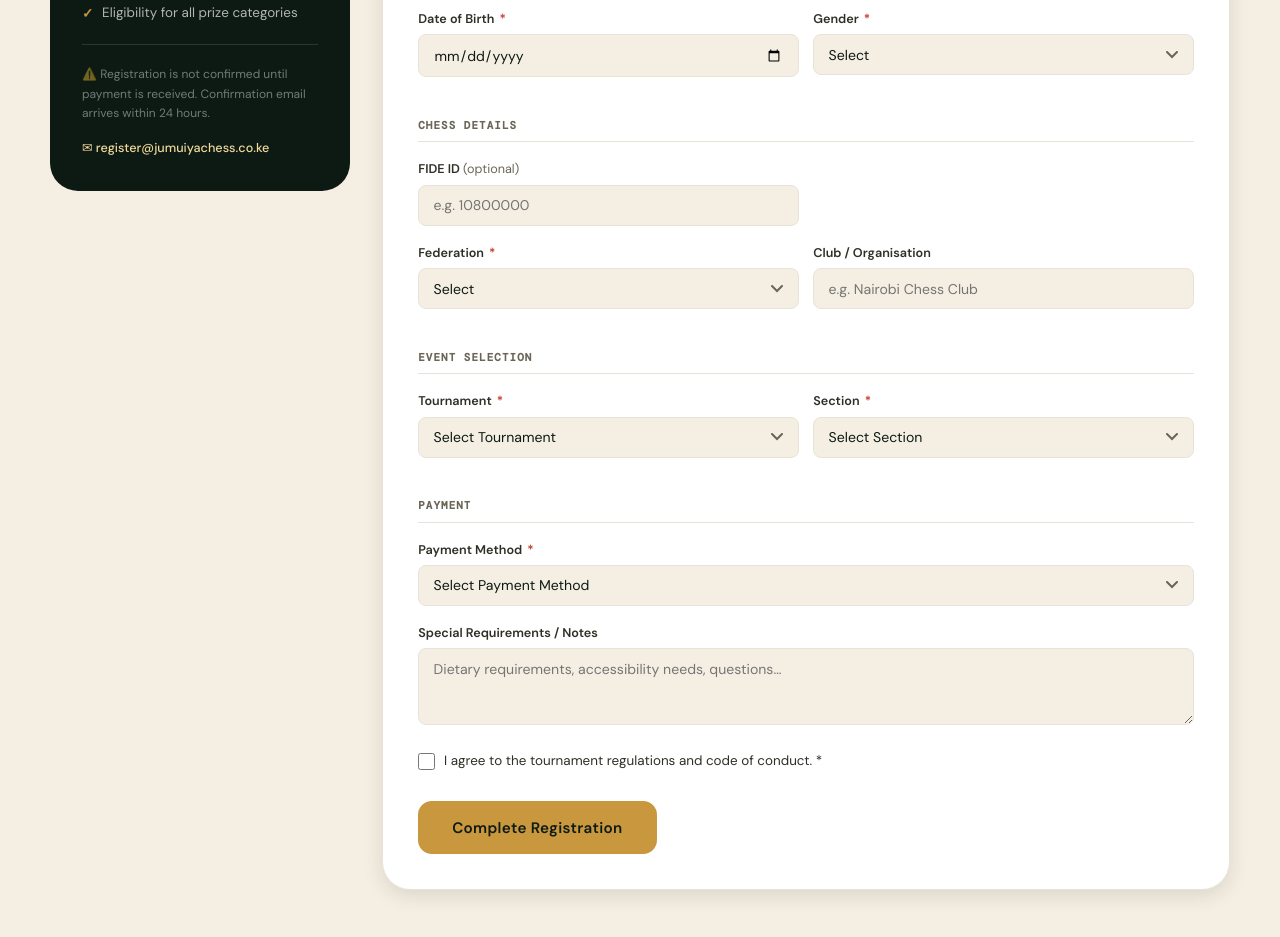
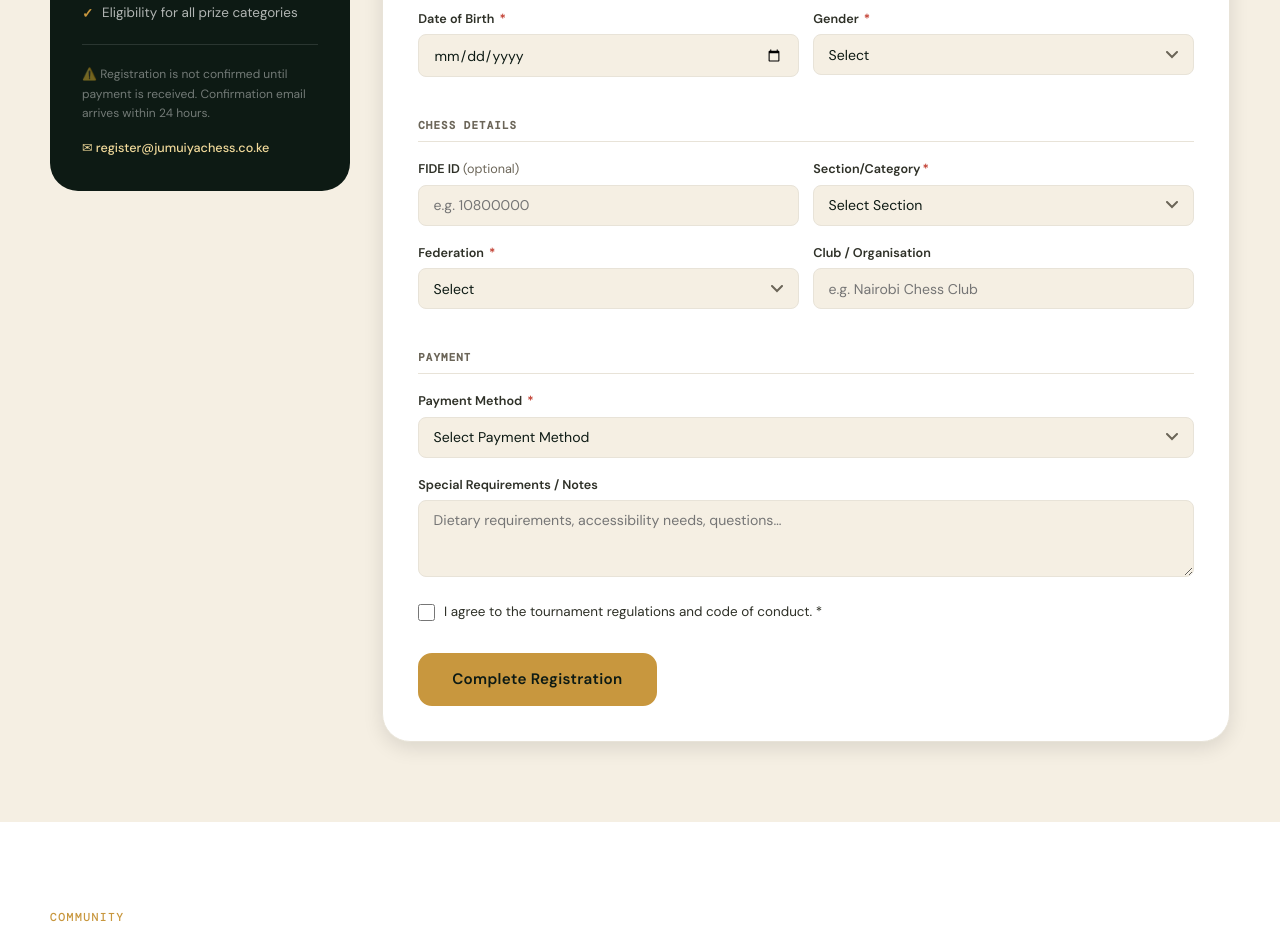
Before and after one commit to Emmanuel-Odero/jumuiya-design, a plain HTML site: page index.html in a window 1280 px wide. Shown: the part 4586-5523 px from the top of the page. Drawn offline with nearby package versions, Linux system fonts and the light colour scheme; a web font is replaced by a local one.

Commit message:
Update removed the event selection index.html
event selection moved to FIDE form

```diff
--- a/index.html
+++ b/index.html
@@ -2438,9 +2438,16 @@
                             <div class="f-grp"><label for="fFide">FIDE ID <span
                                         style="color:var(--slate);font-weight:400">(optional)</span></label><input
                                     type="text" id="fFide" placeholder="e.g. 10800000"></div>
-                            <!-- <div class="f-grp"><label for="fRating">National Rating <span
-                                        style="color:var(--slate);font-weight:400">(optional)</span></label><input
-                                    type="text" id="fRating" placeholder="e.g. 1850"></div> -->
+                            <div class="f-grp"><label for="fSec">Section/Category<span class="req">*</span></label><select id="fSec">
+                                    <option value="">Select Section</option>
+                                    <option value="open">Open</option>
+                                    <option value="u18">Under 18</option>
+                                    <option value="u14">Under 14</option>
+                                    <option value="u10">Under 10</option>
+                                    <option value="ladies">Ladies</option>
+                                </select>
+                                <div class="f-err" id="fSecErr">Please select a section.</div>
+                            </div>
                         </div>
                         <div class="f-row">
                             <div class="f-grp"><label for="fFed">Federation <span class="req">*</span></label><select
@@ -2456,7 +2463,7 @@
                             <div class="f-grp"><label for="fClub">Club / Organisation</label><input type="text"
                                     id="fClub" placeholder="e.g. Nairobi Chess Club"></div>
                         </div>
-                        <div class="fsect">Event Selection</div>
+                        <!-- <div class="fsect">Event Selection</div>
                         <div class="f-row">
                             <div class="f-grp"><label for="fTour">Tournament <span class="req">*</span></label><select
                                     id="fTour">
@@ -2468,7 +2475,7 @@
                                 </select>
                                 <div class="f-err" id="fTourErr">Please select a tournament.</div>
                             </div>
-                            <div class="f-grp"><label for="fSec">Section <span class="req">*</span></label><select
+                            <div class="f-grp"><label for="fSec">Section/Category<span class="req">*</span></label><select
                                     id="fSec">
                                     <option value="">Select Section</option>
                                     <option value="open">Open</option>
@@ -2479,7 +2486,7 @@
                                 </select>
                                 <div class="f-err" id="fSecErr">Please select a section.</div>
                             </div>
-                        </div>
+                        </div> -->
                         <div class="fsect">Payment</div>
                         <div class="f-grp"><label for="fPay">Payment Method <span class="req">*</span></label><select
                                 id="fPay">
```
